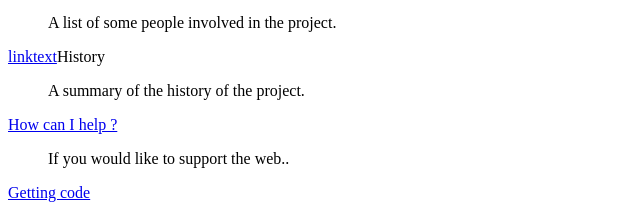
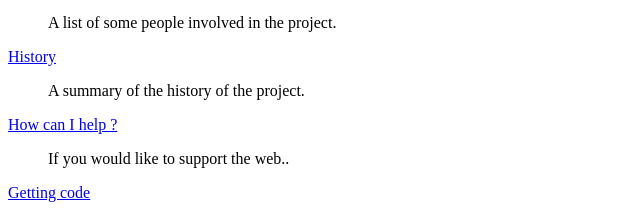
Before and after one commit to josephbangeles/josephbangeles.github.io, a plain HTML site: page worldFirstWebsiteTrial1.html in a window 1280 px wide. Shown: the part 526-741 px from the top of the page, 0-640 px from the left. Drawn offline with Linux system fonts and the light colour scheme.

Commit message:
Add files via upload

```diff
--- a/worldFirstWebsiteTrial1.html
+++ b/worldFirstWebsiteTrial1.html
@@ -3,7 +3,7 @@
     <head></head>
     <body>
         <h1>World Wide Web</h1>
-        <p>The WorldWideWeb (W3) is a wide-area<a href="http://info.cern.ch/hypertext/WWW/WhatIs.html"> hypermedia</a> information retrieval initiative
+        <p>The WorldWideWeb (W3) is a wide-area <a href="http://info.cern.ch/hypertext/WWW/WhatIs.html">hypermedia</a> information retrieval initiative
             aiming to give universal access to a large universe of documents.</p>
         <p>Everything there is online about W3 is linked directly or indirectly to this document,
             including an
@@ -36,7 +36,7 @@
         <dl><a href="http://info.cern.ch/hypertext/WWW/People.html">People</a></dl>
         <dd>A list of some people involved in the project.</dd>
 
-        <dl><a href="http://info.cern.ch/hypertext/WWW/History.html">linktext</a>History</dl>
+        <dl><a href="http://info.cern.ch/hypertext/WWW/History.html">History</a></dl>
         <dd>A summary of the history of the project.</dd>
 
         <dl><a href="http://info.cern.ch/hypertext/WWW/Helping.html">How can I help ?</a></dl>
```
